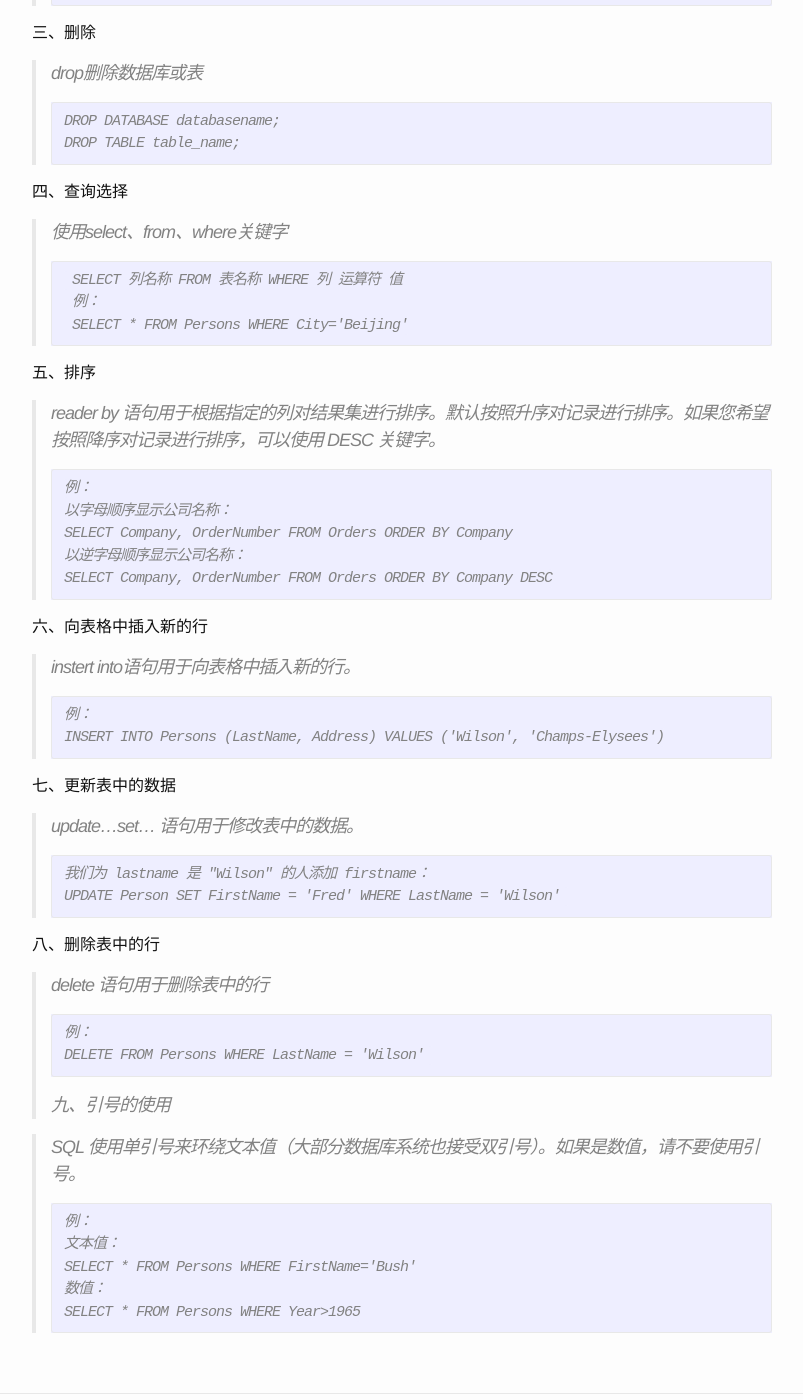
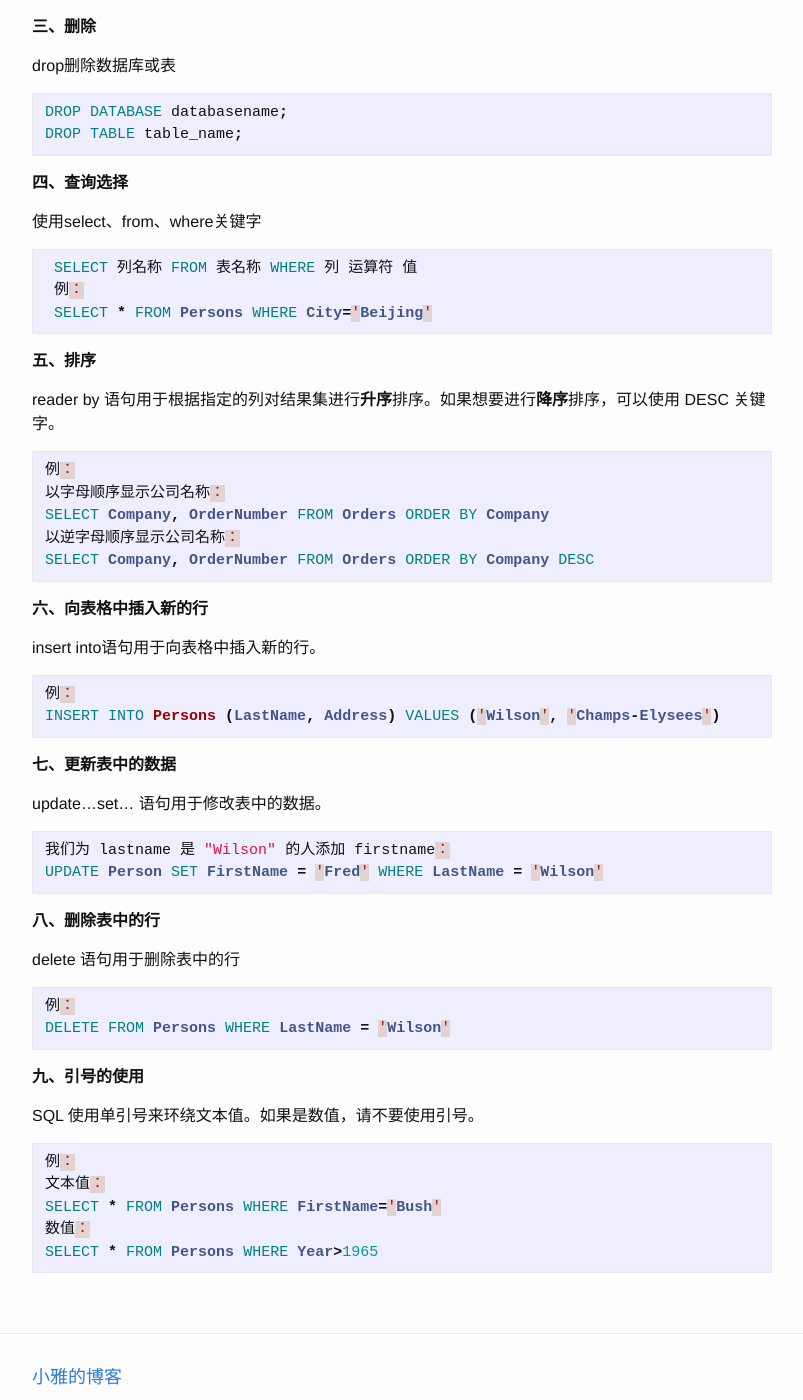
Before and after one commit to ChenXiaoya/chenxiaoya.github.io, a Jekyll site: the page built from _posts/2017-03-24-SQL-Basis.md, in a window 1280 px wide and 1400 px high, scrolled down 790 px. Shown: the whole window, without its empty margins (238-1041 px from the left). Built offline with Jekyll 4.4.1, drawn with Linux system fonts in a browser that asks for light colours; some of the changed text lies outside the part shown.

Commit message:
update format

````diff
--- a/_includes/footer.html
+++ b/_includes/footer.html
@@ -2,24 +2,11 @@
 
   <div class="wrapper">
 
-    <h2 class="footer-heading">{{ site.title | escape }}</h2>
+    <h2 class="footer-heading"><a href="{{ '/' | relative_url}}">{{ site.title | escape }}</a></h2>
 
     <div class="footer-col-wrapper">
-      <div class="footer-col footer-col-1">
-        <ul class="contact-list">
-          <li>
-            {% if site.author %}
-              {{ site.author | escape }}
-            {% else %}
-              {{ site.title | escape }}
-            {% endif %}
-            </li>
-            {% if site.email %}
-            <li><a href="mailto:{{ site.email }}">{{ site.email }}</a></li>
-            {% endif %}
-        </ul>
-      </div>
 
+      <!--github-->
       <div class="footer-col footer-col-2">
         <ul class="social-media-list">
           {% if site.github_username %}
@@ -36,6 +23,24 @@
         </ul>
       </div>
 
+      <!---邮箱-->
+      <div class="footer-col footer-col-1">
+        <ul class="contact-list">
+          <!--  <li>
+            {% if site.author %}
+              {{ site.author | escape }}
+            {% else %}
+              {{ site.title | escape }}
+            {% endif %}
+            </li>-->
+            {% if site.email %}
+            <li><a href="mailto:{{ site.email }}">{{ site.email }}</a></li>
+            {% endif %}
+        </ul>
+      </div>
+
+
+      <!--描述-->
       <div class="footer-col footer-col-3">
         <p>{{ site.description | escape }}</p>
       </div>
--- a/_posts/2017-03-24-the-second-article.md
+++ b/_posts/2017-03-24-SQL-Basis.md
@@ -5,17 +5,21 @@ date: '2017-03-25 15:49:12 +0800'
 categories: mysql
 ---
 
-一、创建数据库
-> creat创建
-```
+**一、创建数据库**
+
+create 创建
+
+```java
 CREATE DATABASE databasename;
 例：
 CREATE DATABASE testDB;
 ```
 
-二、创建表
-> creat创建
-```
+**二、创建表**
+
+create 创建
+
+```java
 CREATE TABLE table_name (
     column1 datatype,
     column2 datatype,
@@ -32,24 +36,30 @@ CREATE TABLE Persons (
 );
 ```
 
-三、删除
->drop删除数据库或表
-```
+**三、删除**
+
+drop删除数据库或表
+
+```java
 DROP DATABASE databasename;
 DROP TABLE table_name;
 ```
 
-四、查询选择
->使用select、from、where关键字
-```
+**四、查询选择**
+
+使用select、from、where关键字
+
+```java
  SELECT 列名称 FROM 表名称 WHERE 列 运算符 值
  例：
  SELECT * FROM Persons WHERE City='Beijing'
 ```
 
-五、排序
->reader by 语句用于根据指定的列对结果集进行排序。默认按照升序对记录进行排序。如果您希望按照降序对记录进行排序，可以使用 DESC 关键字。
-```
+**五、排序**
+
+reader by 语句用于根据指定的列对结果集进行**升序**排序。如果想要进行**降序**排序，可以使用 DESC 关键字。
+
+```java
 例：
 以字母顺序显示公司名称：
 SELECT Company, OrderNumber FROM Orders ORDER BY Company
@@ -57,30 +67,38 @@ SELECT Company, OrderNumber FROM Orders ORDER BY Company
 SELECT Company, OrderNumber FROM Orders ORDER BY Company DESC
 ```
 
-六、向表格中插入新的行
->instert into语句用于向表格中插入新的行。
-```
+**六、向表格中插入新的行**
+
+insert into语句用于向表格中插入新的行。
+
+```java
 例：
 INSERT INTO Persons (LastName, Address) VALUES ('Wilson', 'Champs-Elysees')
 ```
 
-七、更新表中的数据
->update...set... 语句用于修改表中的数据。
-```
+**七、更新表中的数据**
+
+update...set... 语句用于修改表中的数据。
+
+```java
 我们为 lastname 是 "Wilson" 的人添加 firstname：
 UPDATE Person SET FirstName = 'Fred' WHERE LastName = 'Wilson'
 ```
 
-八、删除表中的行
->delete 语句用于删除表中的行
-```
+**八、删除表中的行**
+
+delete 语句用于删除表中的行
+
+```java
 例：
 DELETE FROM Persons WHERE LastName = 'Wilson'
 ```
-九、引号的使用
 
->SQL 使用单引号来环绕文本值（大部分数据库系统也接受双引号）。如果是数值，请不要使用引号。
-```
+**九、引号的使用**
+
+SQL 使用单引号来环绕文本值。如果是数值，请不要使用引号。
+
+```java
 例：
 文本值：
 SELECT * FROM Persons WHERE FirstName='Bush'
````
Also changed, not shown: _posts/2017-03-22-the-test.markdown (deleted, +0 -25 lines), _posts/2017-03-24-MySQL-Data-Type.md (added, +52 -0 lines), _posts/2017-03-24-the-third-article.md (deleted, +0 -46 lines), _posts/2017-03-22-SQL.md (renamed from _posts/2017-03-22-the-first-article.md), _posts/2017-03-25-Tomcat-configuration.md (renamed from _posts/2017-03-25-the-Tomcat-1.md).
